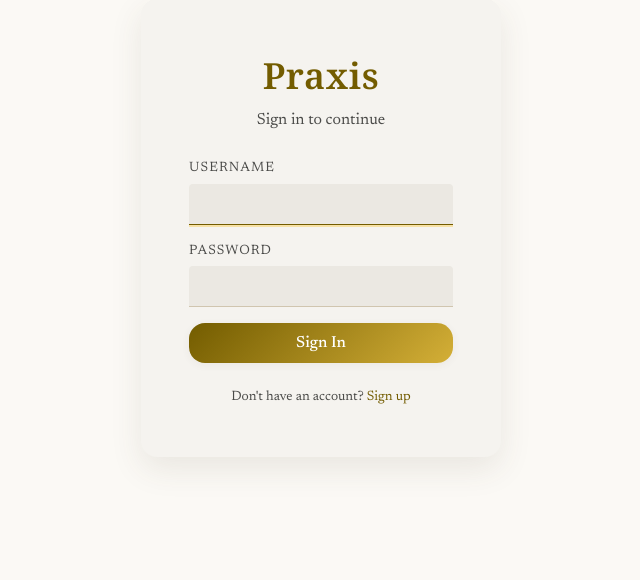
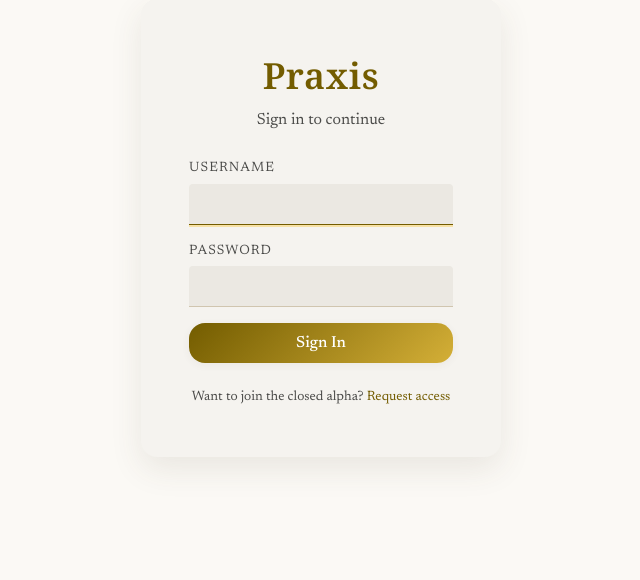
Before and after one commit to philosaether/praxis, a FastAPI app: page /login in a window 1280 px wide. Shown: the part 172-752 px from the top of the page, without its empty margins (319-959 px from the left). Run offline with FastAPI, Linux system fonts and the light colour scheme; some libraries are stand-ins or nearby versions.

Commit message:
login page: replace signup link with closed alpha access request form
Co-Authored-By: Claude Opus 4.6 (1M context) <noreply@anthropic.com>

```diff
--- a/src/praxis_web/templates/login.html
+++ b/src/praxis_web/templates/login.html
@@ -40,7 +40,7 @@
         </form>
 
         <p class="login-footer">
-            Don't have an account? <a href="/signup">Sign up</a>
+            Want to join the closed alpha? <a href="https://forms.gle/QRShTc2yHA4zmmrG8">Request access</a>
         </p>
     </div>
 </div>
```
